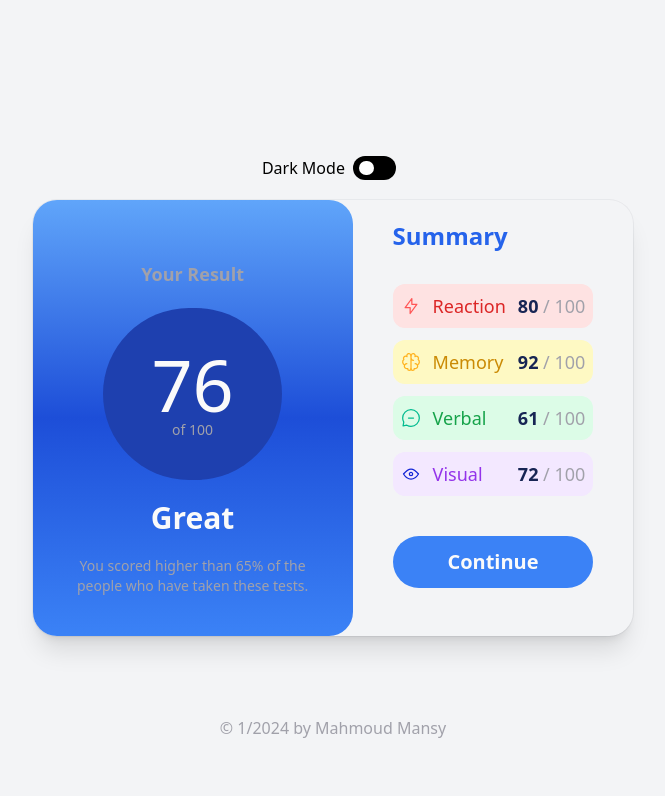
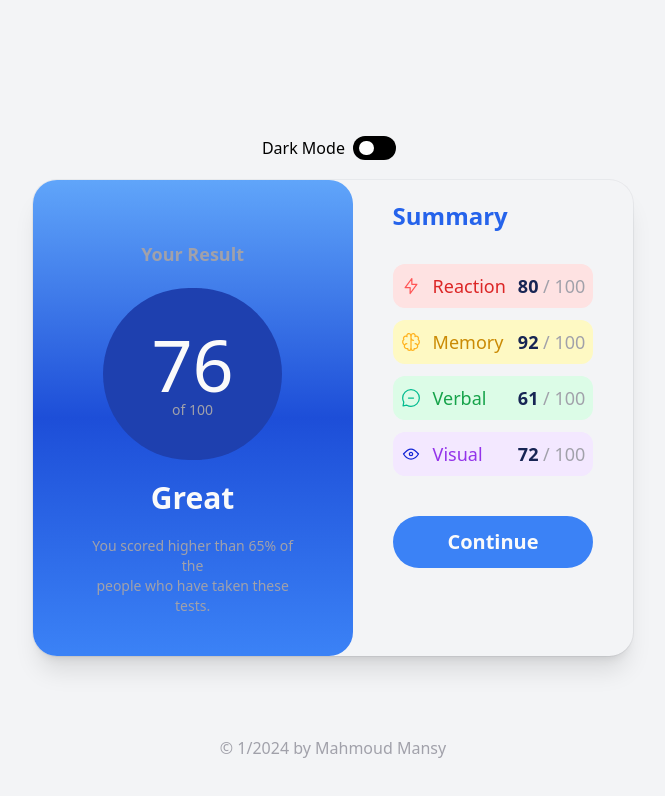
Before and after one commit to MMansy19/ResultRendition, a website: page index.html in a window 1280 px wide. Shown: the whole page, without its empty margins (307-972 px from the left). Drawn offline with nearby package versions, Linux system fonts and the light colour scheme.

Commit message:
Update index.html

```diff
--- a/index.html
+++ b/index.html
@@ -95,7 +95,7 @@
       >
         <!-- <div class="flex space-y-6 py-8 text-base leading-7 text-gray-600"> -->
         <div
-          class="text-zinc-400 flex flex-col justify-center text-center bg-gradient-to-b from-blue-400 via-blue-700 to-blue-500 rounded-3xl px-10 py-10 max-w-full sm:max-w-xs"
+          class="text-zinc-400 flex flex-col justify-center text-center bg-gradient-to-b from-blue-400 via-blue-700 to-blue-500 rounded-3xl sm:px-12 px-16 py-10 max-w-full sm:max-w-xs"
         >
           <div class="my-5 text-lg font-bold">Your Result</div>
           <div
@@ -105,7 +105,8 @@
             of 100
           </div>
           <div class="text-neutral-50 font-bold text-3xl my-5">Great</div>
-          You scored higher than 65% of the people who have taken these tests.
+          You scored higher than 65% of the <br />
+          people who have taken these tests.
         </div>
 
         <div class="text-zinc-400 text-lg px-10">
```
